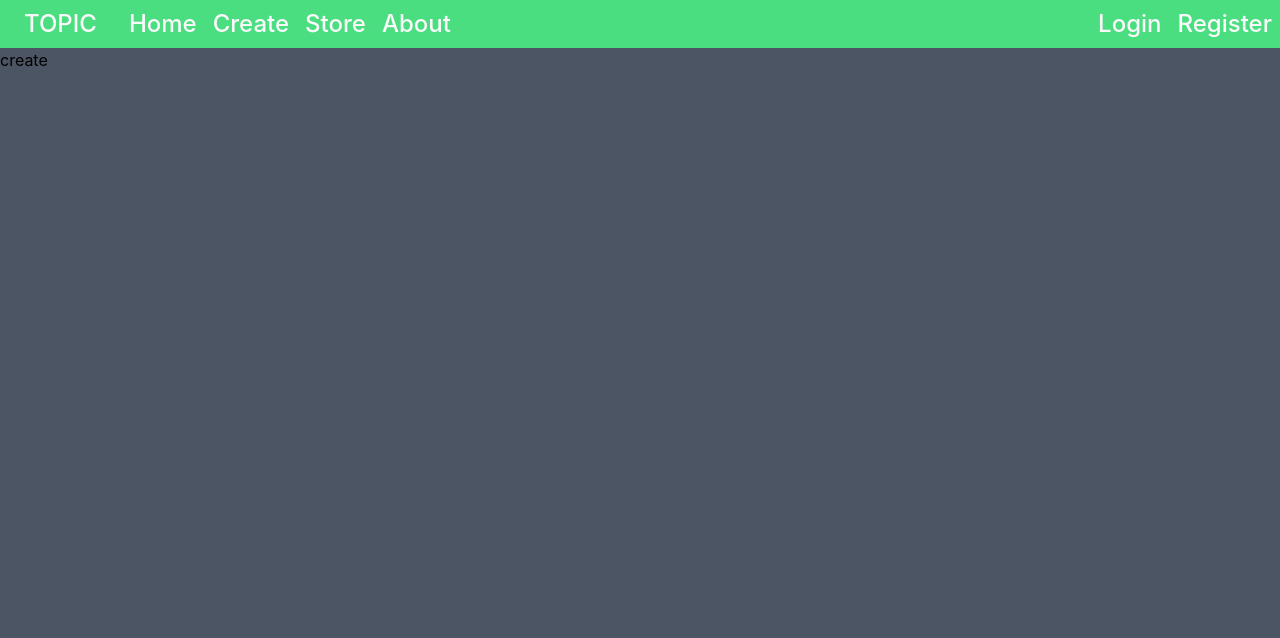
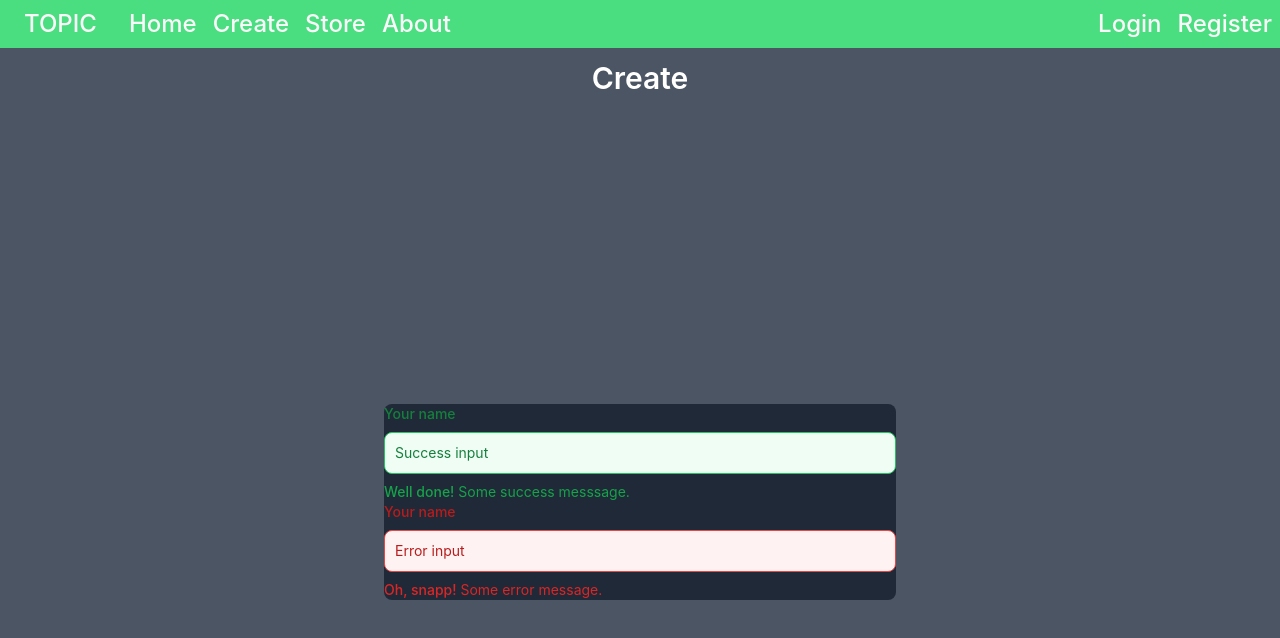
Before and after one commit to HEEPOKE/nestjs-next-ts, a Next.js app in the folder frontend/: page /create in a window 1280 px wide. Shown: the top 638 px of the page. Built offline with nearby package versions, Linux system fonts and the light colour scheme.

Commit message:
form crete

```diff
--- a/frontend/app/create/page.tsx
+++ b/frontend/app/create/page.tsx
@@ -1,11 +1,12 @@
 import React from "react";
 import Menu from "../../components/navbar";
+import FormInput from "../../components/create/formInput";
 
 export default function Createpage() {
   return (
     <>
       <Menu />
-      <div>create</div>
+      <FormInput />
     </>
   );
 }
--- a/frontend/app/layout.tsx
+++ b/frontend/app/layout.tsx
@@ -9,7 +9,9 @@ export default function RootLayout({
     <html lang="en">
       <head>
         <title>Next App</title>
-        <meta name="description" content="Generated by create next app" />
+        <meta charSet="utf-8" />
+        <meta name="viewport" content="width=device-width, initial-scale=1" />
+        <meta name="description" content="test next13" />
         <link rel="icon" href="/favicon.ico" />
       </head>
       <body className="bg-gray-600">{children}</body>
--- /dev/null
+++ b/frontend/components/create/formInput.tsx
@@ -0,0 +1,44 @@
+import React from "react";
+import CreateHeader from "./header";
+
+export default function FormInput() {
+  return (
+    <>
+      <CreateHeader />
+      <div className="relative grid h-screen place-items-center">
+        <div className="max-w-lg w-full justify-center bg-gray-800 rounded-lg mt-3">
+          <div className="">
+            <label className="block mb-2 text-sm font-medium text-green-700 dark:text-green-500">
+              Your name
+            </label>
+            <input
+              type="text"
+              id="success"
+              className="bg-green-50 border border-green-500 text-green-900 dark:text-green-400 placeholder-green-700 dark:placeholder-green-500 text-sm rounded-lg focus:ring-green-500 focus:border-green-500 block w-full p-2.5 dark:bg-gray-700 dark:border-green-500"
+              placeholder="Success input"
+            />
+            <p className="mt-2 text-sm text-green-600 dark:text-green-500">
+              <span className="font-medium">Well done!</span> Some success
+              messsage.
+            </p>
+          </div>
+          <div>
+            <label className="block mb-2 text-sm font-medium text-red-700 dark:text-red-500">
+              Your name
+            </label>
+            <input
+              type="text"
+              id="error"
+              className="bg-red-50 border border-red-500 text-red-900 placeholder-red-700 text-sm rounded-lg focus:ring-red-500 dark:bg-gray-700 focus:border-red-500 block w-full p-2.5 dark:text-red-500 dark:placeholder-red-500 dark:border-red-500"
+              placeholder="Error input"
+            />
+            <p className="mt-2 text-sm text-red-600 dark:text-red-500">
+              <span className="font-medium">Oh, snapp!</span> Some error
+              message.
+            </p>
+          </div>
+        </div>
+      </div>
+    </>
+  );
+}
--- /dev/null
+++ b/frontend/components/create/header.tsx
@@ -0,0 +1,7 @@
+import React from 'react'
+
+export default function CreateHeader() {
+  return (
+    <div className="text-white text-center font-semibold  text-3xl mt-3">Create</div>
+  )
+}
```
